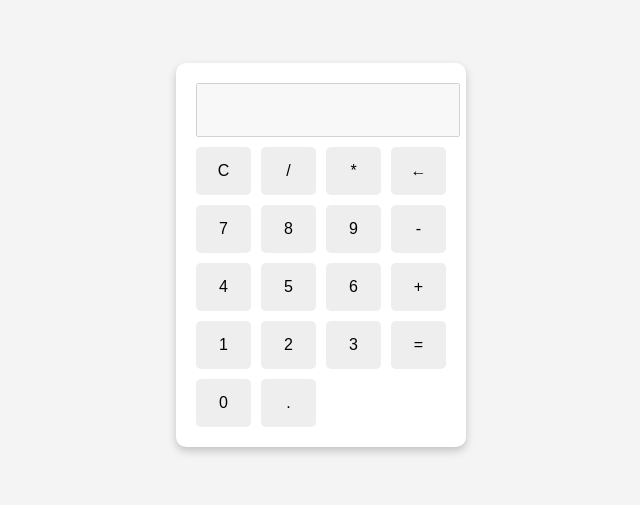
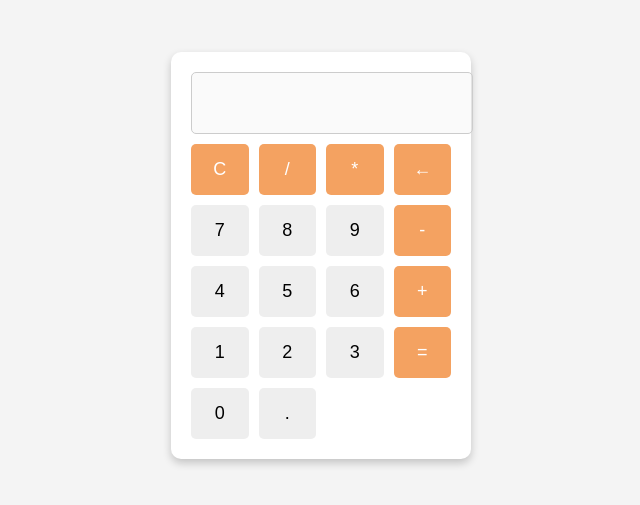
Before and after one commit to Yogesh0314/calculator, a plain HTML site: page index.html in a window 1280 px wide. Shown: the part 153-658 px from the top of the page, without its empty margins (319-959 px from the left). Drawn offline with Linux system fonts and the light colour scheme.

Commit message:
Update Project

```diff
--- a/index.html
+++ b/index.html
@@ -3,7 +3,7 @@
 <head>
   <meta charset="UTF-8">
   <meta name="viewport" content="width=device-width, initial-scale=1.0">
-  <title>Calculator</title>
+  <title>Improved Calculator</title>
   <link rel="stylesheet" href="style.css">
 </head>
 <body>
@@ -11,32 +11,32 @@
     <input type="text" id="display" disabled>
     <div class="buttons">
       <!-- Row 1 -->
-      <button>C</button>
-      <button>/</button>
-      <button>*</button>
-      <button>←</button>
+      <button class="operator">C</button>
+      <button class="operator">/</button>
+      <button class="operator">*</button>
+      <button class="operator">←</button>
 
       <!-- Row 2 -->
-      <button>7</button>
-      <button>8</button>
-      <button>9</button>
-      <button>-</button>
+      <button class="number">7</button>
+      <button class="number">8</button>
+      <button class="number">9</button>
+      <button class="operator">-</button>
 
       <!-- Row 3 -->
-      <button>4</button>
-      <button>5</button>
-      <button>6</button>
-      <button>+</button>
+      <button class="number">4</button>
+      <button class="number">5</button>
+      <button class="number">6</button>
+      <button class="operator">+</button>
 
       <!-- Row 4 -->
-      <button>1</button>
-      <button>2</button>
-      <button>3</button>
-      <button>=</button>
+      <button class="number">1</button>
+      <button class="number">2</button>
+      <button class="number">3</button>
+      <button class="operator">=</button>
 
       <!-- Row 5 -->
-      <button>0</button>
-      <button>.</button>
+      <button class="number">0</button>
+      <button class="number">.</button>
     </div>
   </div>
   <script src="script.js"></script>
--- a/script.js
+++ b/script.js
@@ -1,9 +1,34 @@
+// const display = document.getElementById("display");
+// const buttons = document.querySelectorAll("button");
+
+// buttons.forEach(button => {
+//   button.addEventListener("click", () => {
+//     const value = button.textContent;
+
+//     if (value === "C") {
+//       display.value = ""; // clear
+//     } else if (value === "←") {
+//       display.value = display.value.slice(0, -1); // backspace
+//     } else if (value === "=") {
+//       try {
+//         display.value = eval(display.value); // evaluate expression
+//       } catch {
+//         display.value = "Error";
+//       }
+//     } else {
+//       display.value += value; // append clicked button
+//     }
+//   });
+// });
+
 const display = document.getElementById("display");
 const buttons = document.querySelectorAll("button");
+const operators = ["+", "-", "*", "/"];
 
 buttons.forEach(button => {
   button.addEventListener("click", () => {
     const value = button.textContent;
+    const lastChar = display.value[display.value.length - 1];
 
     if (value === "C") {
       display.value = ""; // clear
@@ -11,12 +36,45 @@ buttons.forEach(button => {
       display.value = display.value.slice(0, -1); // backspace
     } else if (value === "=") {
       try {
-        display.value = eval(display.value); // evaluate expression
+        display.value = eval(display.value);
       } catch {
         display.value = "Error";
       }
     } else {
+      // Prevent two operators in a row
+      if (operators.includes(value) && operators.includes(lastChar)) return;
+
+      // Prevent multiple decimals in a number
+      if (value === "." && display.value.split(/[\+\-\*\/]/).pop().includes(".")) return;
+
       display.value += value; // append clicked button
     }
   });
 });
+
+// Keyboard support
+document.addEventListener("keydown", (e) => {
+  const key = e.key;
+  const allowedKeys = "0123456789+-*/.=BackspaceEnter";
+
+  if (allowedKeys.includes(key)) {
+    const lastChar = display.value[display.value.length - 1];
+
+    if (key === "Enter") {
+      try {
+        display.value = eval(display.value);
+      } catch {
+        display.value = "Error";
+      }
+    } else if (key === "Backspace") {
+      display.value = display.value.slice(0, -1);
+    } else if (key === ".") {
+      if (display.value.split(/[\+\-\*\/]/).pop().includes(".")) return;
+      display.value += ".";
+    } else if (operators.includes(key) && operators.includes(lastChar)) {
+      return;
+    } else {
+      display.value += key;
+    }
+  }
+});
--- a/style.css
+++ b/style.css
@@ -1,4 +1,4 @@
-body {
+/* body {
   display: flex;
   justify-content: center;
   align-items: center;
@@ -42,4 +42,64 @@ button {
 
 button:hover {
   background: #ddd;
+} */
+
+body {
+  display: flex;
+  justify-content: center;
+  align-items: center;
+  height: 100vh;
+  background: #f4f4f4;
+  font-family: Arial, sans-serif;
 }
+
+.calculator {
+  background: #fff;
+  padding: 20px;
+  border-radius: 10px;
+  box-shadow: 0px 4px 8px rgba(0,0,0,0.2);
+  width: 260px;
+}
+
+#display {
+  width: 100%;
+  height: 50px;
+  margin-bottom: 10px;
+  text-align: right;
+  padding: 5px 10px;
+  font-size: 22px;
+  border-radius: 5px;
+  border: 1px solid #ccc;
+}
+
+.buttons {
+  display: grid;
+  grid-template-columns: repeat(4, 1fr);
+  gap: 10px;
+}
+
+button {
+  padding: 15px;
+  font-size: 18px;
+  border: none;
+  border-radius: 5px;
+  cursor: pointer;
+  transition: background 0.2s;
+}
+
+button.number {
+  background: #eee;
+}
+
+button.operator {
+  background: #f4a261;
+  color: white;
+}
+
+button:hover {
+  filter: brightness(0.9);
+}
+
+button:active {
+  filter: brightness(0.8);
+}
```
